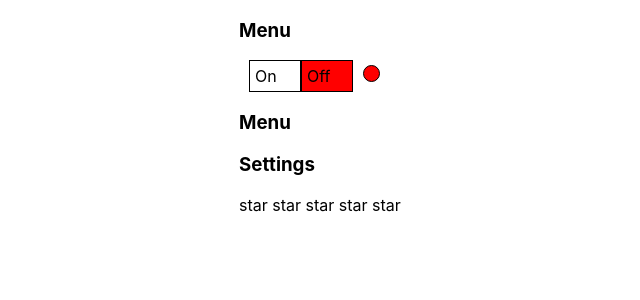
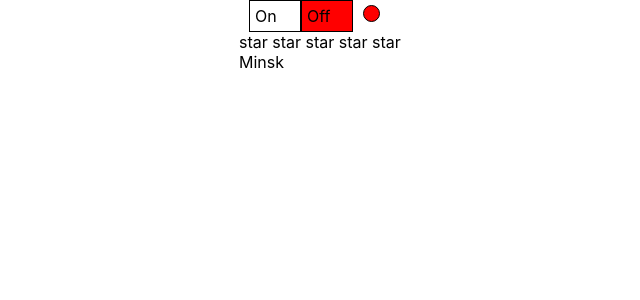
Before and after one commit to stampout386/kabzda-storybook, a React (Create React App) app: page / in a window 1280 px wide. Shown: the top 300 px of the page, without its empty margins (101-741 px from the left). Built offline with nearby package versions, Linux system fonts and the light colour scheme.

Commit message:
lessons 14

```diff
--- a/src/App.tsx
+++ b/src/App.tsx
@@ -4,6 +4,7 @@ import Rating from "./components/Rating/Rating";
 import Accordion from "./components/Accordion/Accordion";
 import {OnOff} from "./components/OnOff/OnOff";
 import {UnAccordion} from "./components/UnAccordion/UnAccordion";
+import {Select} from "./components/Select/Select";
 
 export type TodoListArrayType = {
     id: number,
@@ -32,20 +33,21 @@ function App() {
     let [accordionCollapsed, setAccordionCollapsed] = useState<boolean>(true)
     let [switchOn, setSwitchOn] = useState<boolean>(false)
 
+    let [selectValue, setSelectValue] = useState(1)
+
+    const itemClick = (value: any) => {
+        setSelectValue(value)
+    }
+
     return (
         <div className={'App'}>
+            <OnOff on={switchOn} onChange={setSwitchOn}/>
+            <Rating value={ratingValue} onClick={setRatingValue}/>
+            <Select value={selectValue} items={[{title: 'Minsk', value: 1}, {title: 'Kiev', value: 2}, {
+                title: 'Warshava',
+                value: 3
+            }, {title: 'Vilnius', value: 4}]} itemClick={itemClick}/>
 
-            <Accordion title={'Menu'} collapsed={accordionCollapsed} value={[10, 9, 8, 7, 'six', 6, 5]}
-                       onChange={() => {
-                           setAccordionCollapsed(!accordionCollapsed)
-                       }}/>
-            {/*<Accordion title={'Settings'} value={[10, 9, 8, 7, 'six', 6, 5]} collapsed={true}/>*/}
-            <OnOff on={switchOn} onChange={setSwitchOn}/>
-            <UnAccordion title={'Menu'} value={['Home', 'About', 'Product', 'Blog', 'Contact']}/>
-            <UnAccordion title={'Settings'} value={['Video', 'Audio', 'Game', 'Options']}/>
-
-            {/*<UnRating/>*/}
-            <Rating value={ratingValue} onClick={setRatingValue}/>
         </div>
     );
 }
--- a/src/components/Accordion/Accordion.tsx
+++ b/src/components/Accordion/Accordion.tsx
@@ -1,34 +1,53 @@
 import React from "react";
+
+type ItemType = {
+    title: string
+    value: any
+}
 
 type AccordionPropsType = {
     title: string,
-    value: object,
+    items: ItemType[],
     collapsed: boolean
     onChange: () => void
+    onClick: (value: any) => void
 }
+
 
 export default function Accordion(props: AccordionPropsType) {
     return (
         <div>
             <AccordionTitle title={props.title} onChange={props.onChange}/>
-            {!props.collapsed && <AccordionBody value={props.value}/>}
+            {!props.collapsed && <AccordionBody items={props.items} onClick={props.onClick}/>}
         </div>
 
     );
 
 }
 
-export function AccordionTitle(props: any) {
+type AccordionTitlePropsType = {
+    title: string,
+    onChange: () => void
+}
+
+export function AccordionTitle(props: AccordionTitlePropsType) {
 
     return (
         <h3 onClick={(e) => props.onChange()}>{props.title}</h3>
     )
 }
 
-export function AccordionBody(props: any) {
+type AccordionBodyPropsType = {
+    items: ItemType[],
+    onClick: (value: any) => void
+}
 
-    let liArr = props.value.map((item: any) => <li> {item}</li>)
+export function AccordionBody(props: AccordionBodyPropsType) {
+
+    let itemsArr = props.items.map((item, index) => {
+        return <li onClick={() => props.onClick(item.value)} key={index}>{item.title}</li>
+    })
     return (
-        <ul>{liArr}</ul>
+        <ul>{itemsArr}</ul>
     )
 }
--- /dev/null
+++ b/src/components/Select/Select.tsx
@@ -0,0 +1,40 @@
+import {MouseEventHandler, useState} from "react";
+
+type ItemsType = {
+    title: string
+    value: any
+}
+
+type SelectPropsType = {
+    value: any
+    // onChange: () => void
+    items: ItemsType[]
+    itemClick: (value: any) => void
+}
+
+
+export const Select = (props: SelectPropsType) => {
+
+    let [selectCollapsed, setSelectCollapsed] = useState<boolean>(true)
+
+    let filterEl: any = props.items.find(item => item.value === props.value);
+    let titleElement = filterEl.title
+
+
+    return (
+        <div>
+            <div onClick={() => {
+                setSelectCollapsed(!selectCollapsed)
+            }}>
+                {titleElement}
+
+            </div>
+            {!selectCollapsed && props.items.map(item => <div key={item.value}
+                                                              onClick={() => {
+                                                                  props.itemClick(item.value)
+                                                                  setSelectCollapsed(!selectCollapsed)
+                                                              }}>{item.title}</div>)}
+        </div>
+    )
+
+}
--- a/src/components/UnAccordion/UnAccordion.tsx
+++ b/src/components/UnAccordion/UnAccordion.tsx
@@ -4,7 +4,7 @@ import {AccordionBody, AccordionTitle} from "../Accordion/Accordion";
 type UnAccordionPropsType = {
     title: string
     value: object
-    onChange:()=>void
+    onChange: () => void
 }
 
 export function UnAccordion(props:UnAccordionPropsType) {
@@ -23,11 +23,11 @@ export function UnAccordion(props:UnAccordionPropsType) {
 
     return (
         <div>
-            <div onClick={() => {
-                setCollapsed(collapsedState)
-            }}>
-                <AccordionTitle title={props.title}/></div>
-            {!collapsed && <AccordionBody value={props.value}/>}
+            {/*<div onClick={() => {*/}
+            {/*    setCollapsed(collapsedState)*/}
+            {/*}}>*/}
+            {/*    <AccordionTitle title={props.title}/></div>*/}
+            {/*{!collapsed && <AccordionBody value={props.value}/>}*/}
         </div>
 
     );
```
Also changed, not shown: 2 other files (tests, documents, lock files or other folders).
